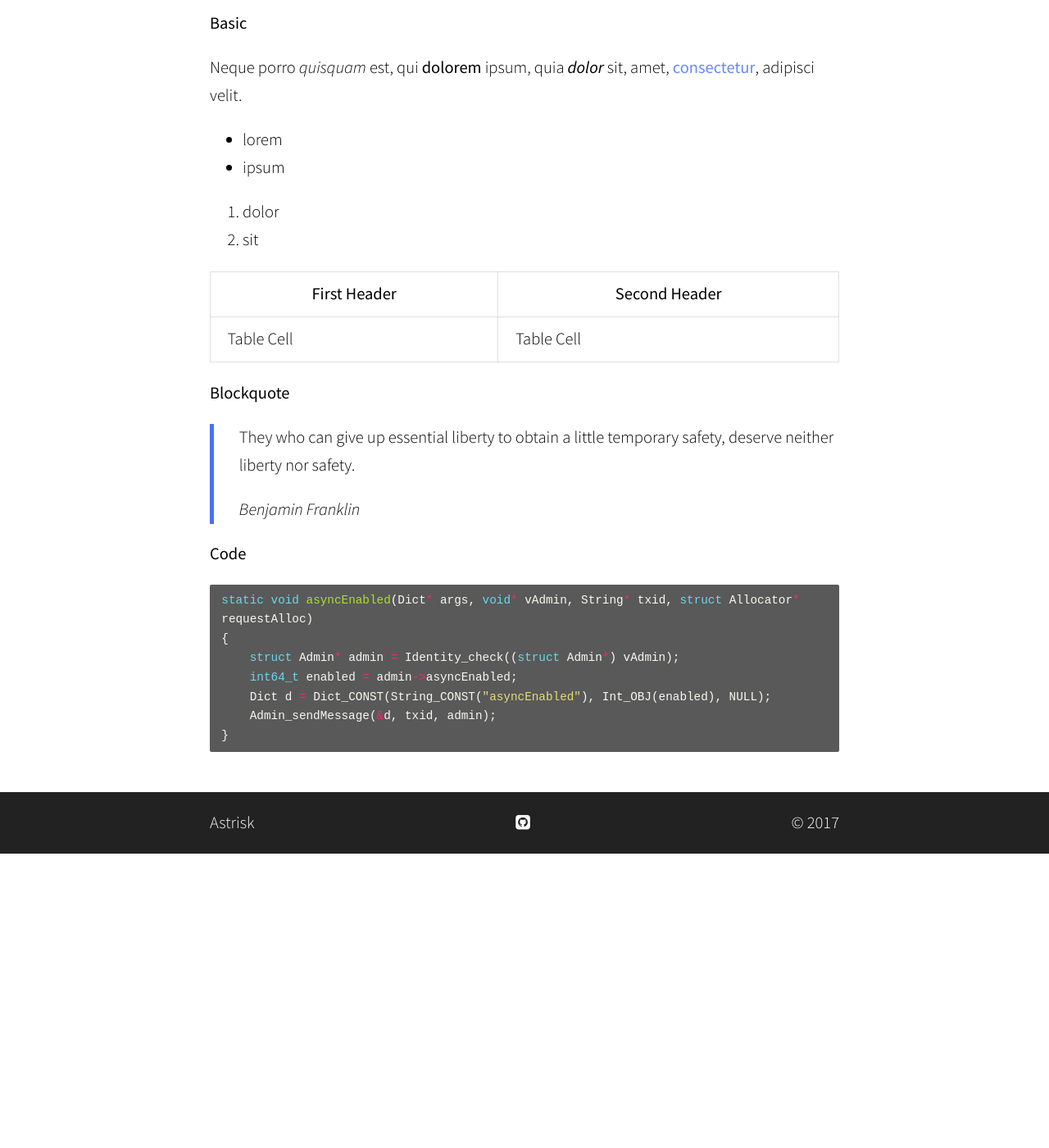
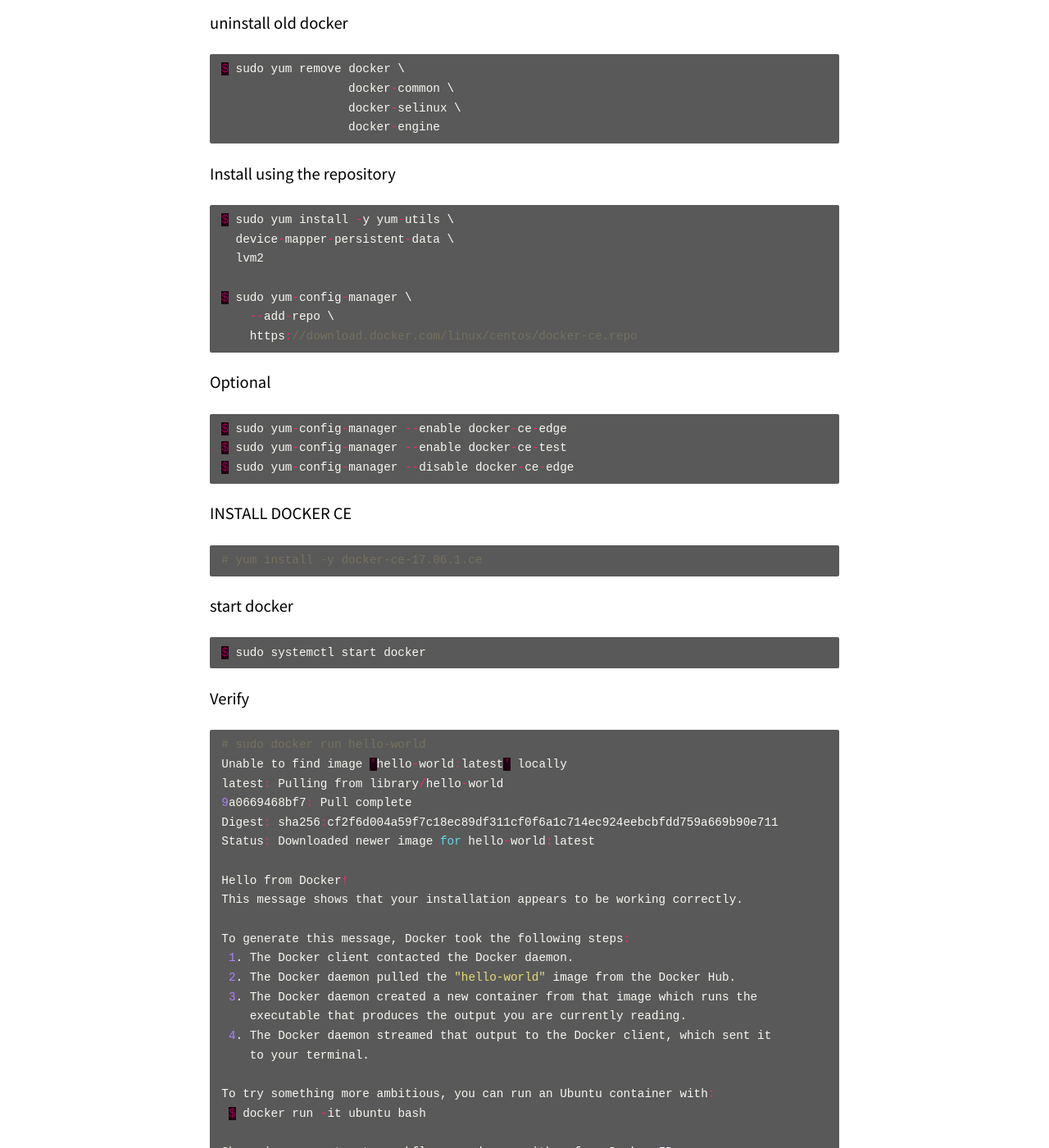
Before and after one commit to astrisk/astrisk.github.io, a Jekyll site: the page built from _posts/2014-09-09-example.md, in a window 1280 px wide and 1400 px high, scrolled down 359 px. Shown: the whole window at 82% size. Built offline with Jekyll 4.4.1, drawn with Linux system fonts in a browser that asks for light colours; some web fonts are replaced; some of the changed text lies outside the part shown.

```diff
--- a/_posts/2014-09-09-example.md
+++ b/_posts/2014-09-09-example.md
@@ -1,39 +1,89 @@
 ---
-title:  "Example"
-date:   2014-09-10 22:37:00
-categories: example
+title:  "Docker CE install in CentOS 7"
+date:   2017-11-24 18:37:00
+categories: DOCKER
 ---
 
-**Basic**
+**uninstall old docker**
 
-Neque porro *quisquam* est, qui **dolorem** ipsum, quia ***dolor*** sit, amet, [consectetur](http://cjdns.info/), adipisci velit.
 
- * lorem
- * ipsum
-
-1. dolor
-2. sit
-
-| First Header | Second Header |
-|--------------|---------------|
-| Table Cell   | Table Cell    |
-
-**Blockquote**
-
-> They who can give up essential liberty to obtain a little temporary safety, deserve neither liberty nor safety.
->
-> _Benjamin Franklin_
-
-**Code**
 
 {% highlight c %}
 
-static void asyncEnabled(Dict* args, void* vAdmin, String* txid, struct Allocator* requestAlloc)
-{
-    struct Admin* admin = Identity_check((struct Admin*) vAdmin);
-    int64_t enabled = admin->asyncEnabled;
-    Dict d = Dict_CONST(String_CONST("asyncEnabled"), Int_OBJ(enabled), NULL);
-    Admin_sendMessage(&d, txid, admin);
-}
+$ sudo yum remove docker \
+                  docker-common \
+                  docker-selinux \
+                  docker-engine
 
 {% endhighlight %}
+
+
+**Install using the repository**
+
+{% highlight c %}
+
+$ sudo yum install -y yum-utils \
+  device-mapper-persistent-data \
+  lvm2
+
+$ sudo yum-config-manager \
+    --add-repo \
+    https://download.docker.com/linux/centos/docker-ce.repo
+
+{% endhighlight %}
+
+
+**Optional**
+
+{% highlight c %}
+
+$ sudo yum-config-manager --enable docker-ce-edge
+$ sudo yum-config-manager --enable docker-ce-test
+$ sudo yum-config-manager --disable docker-ce-edge
+
+{% endhighlight %}
+
+**INSTALL DOCKER CE**
+
+{% highlight c %}
+
+# yum install -y docker-ce-17.06.1.ce
+
+{% endhighlight %}
+
+**start docker**
+
+{% highlight c %}
+
+$ sudo systemctl start docker
+
+{% endhighlight %}
+
+**Verify**
+
+{% highlight c %}
+
+# sudo docker run hello-world
+Unable to find image 'hello-world:latest' locally
+latest: Pulling from library/hello-world
+9a0669468bf7: Pull complete
+Digest: sha256:cf2f6d004a59f7c18ec89df311cf0f6a1c714ec924eebcbfdd759a669b90e711
+Status: Downloaded newer image for hello-world:latest
+
+Hello from Docker!
+This message shows that your installation appears to be working correctly.
+
+To generate this message, Docker took the following steps:
+ 1. The Docker client contacted the Docker daemon.
+ 2. The Docker daemon pulled the "hello-world" image from the Docker Hub.
+ 3. The Docker daemon created a new container from that image which runs the
+    executable that produces the output you are currently reading.
+ 4. The Docker daemon streamed that output to the Docker client, which sent it
+    to your terminal.
+
+To try something more ambitious, you can run an Ubuntu container with:
+ $ docker run -it ubuntu bash
+
+Share images, automate workflows, and more with a free Docker ID:
+
+{% endhighlight %}
```
Also changed, not shown: _posts/2017-11-24-docker-ce-install.md (+3 -3 lines).
